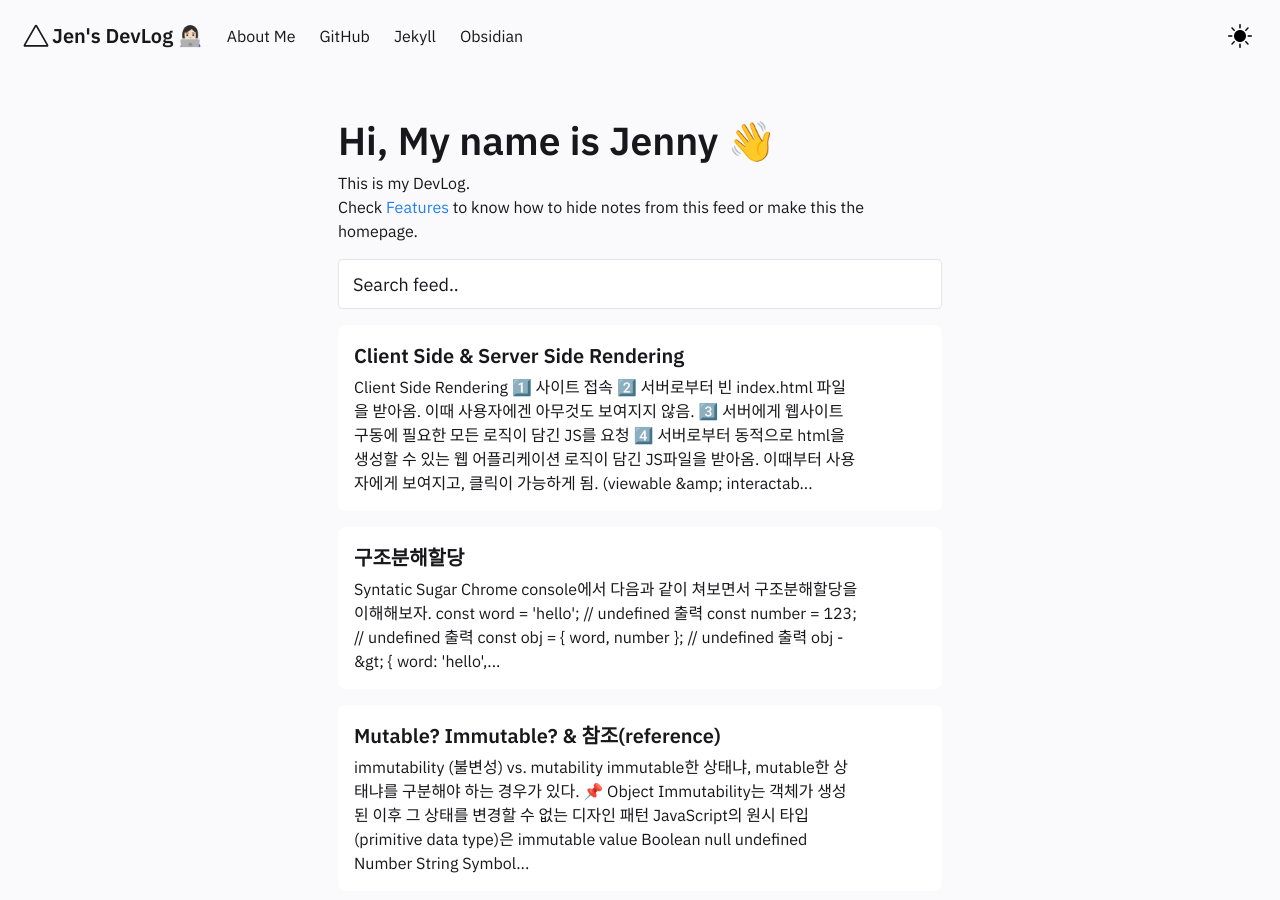
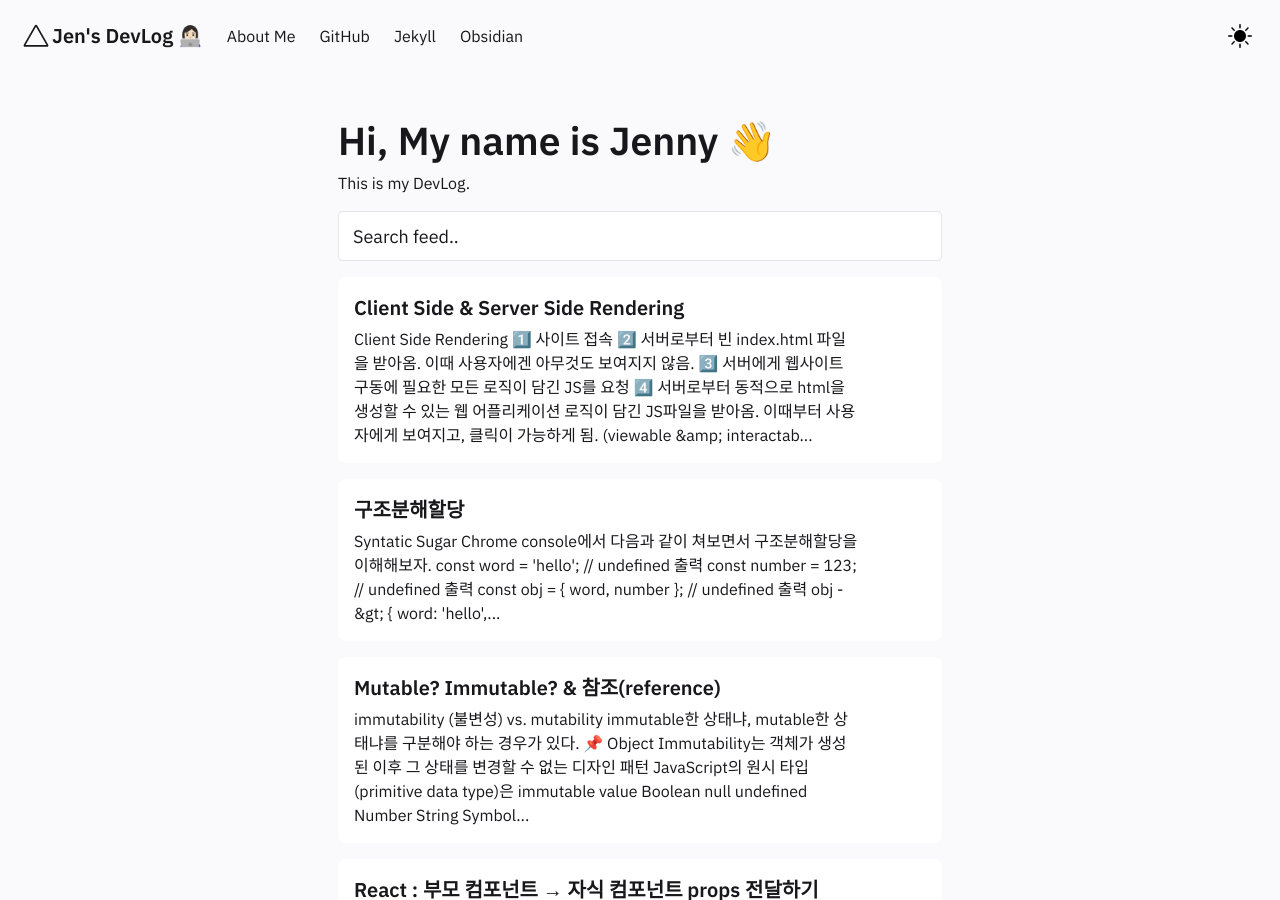
Before and after one commit to jenjenhub/blog, a Jekyll site: the page built from pages/index.md, in a window 1280 px wide and 900 px high. Built offline with Jekyll 4.4.1, drawn with Linux system fonts in a browser that asks for light colours.

Commit message:
Update FeedContent.html

```diff
--- a/_includes/FeedContent.html
+++ b/_includes/FeedContent.html
@@ -1,8 +1,7 @@
 <div class="block">
-    <h1>Hi, My name is Jenny 👋</h1>
+    <h1> Hi, My name is Jenny 👋</h1>
 
     This is my DevLog. </br>
-    Check <a href="../posts/features" style="color:var(--link);">Features</a> to know how to hide notes from this feed or make this the homepage.
 
 
     </div>
```
